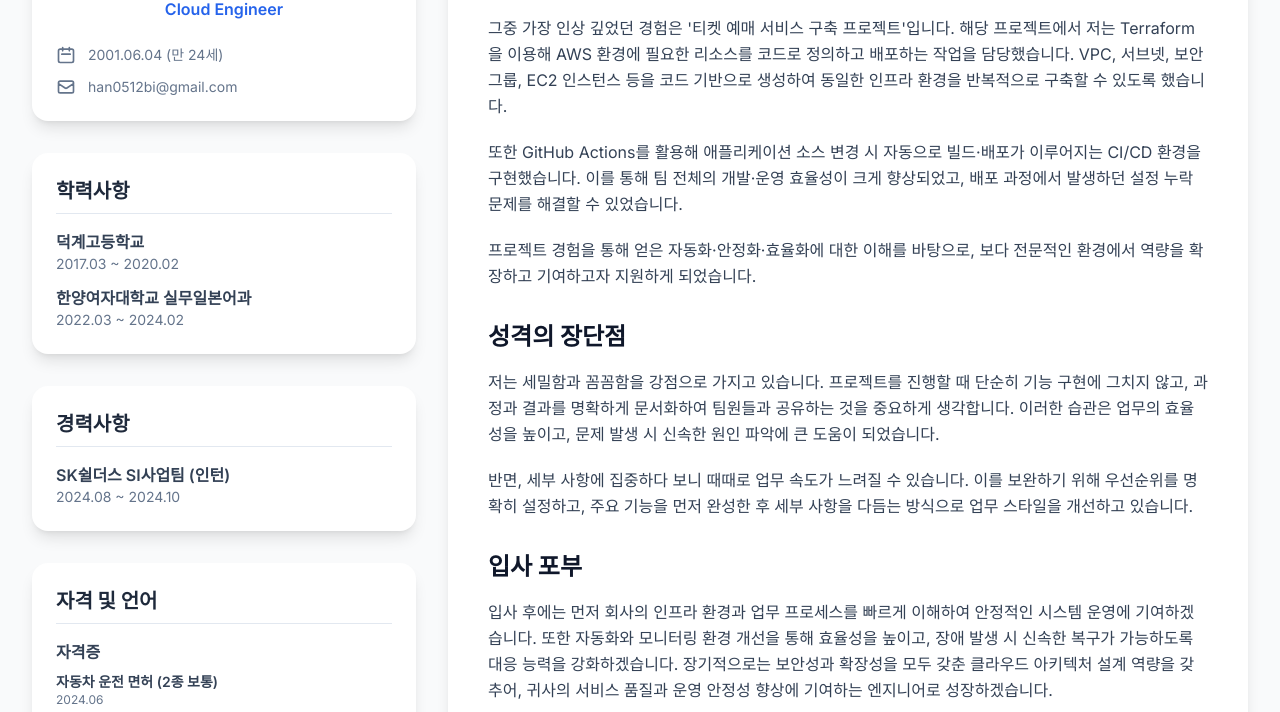
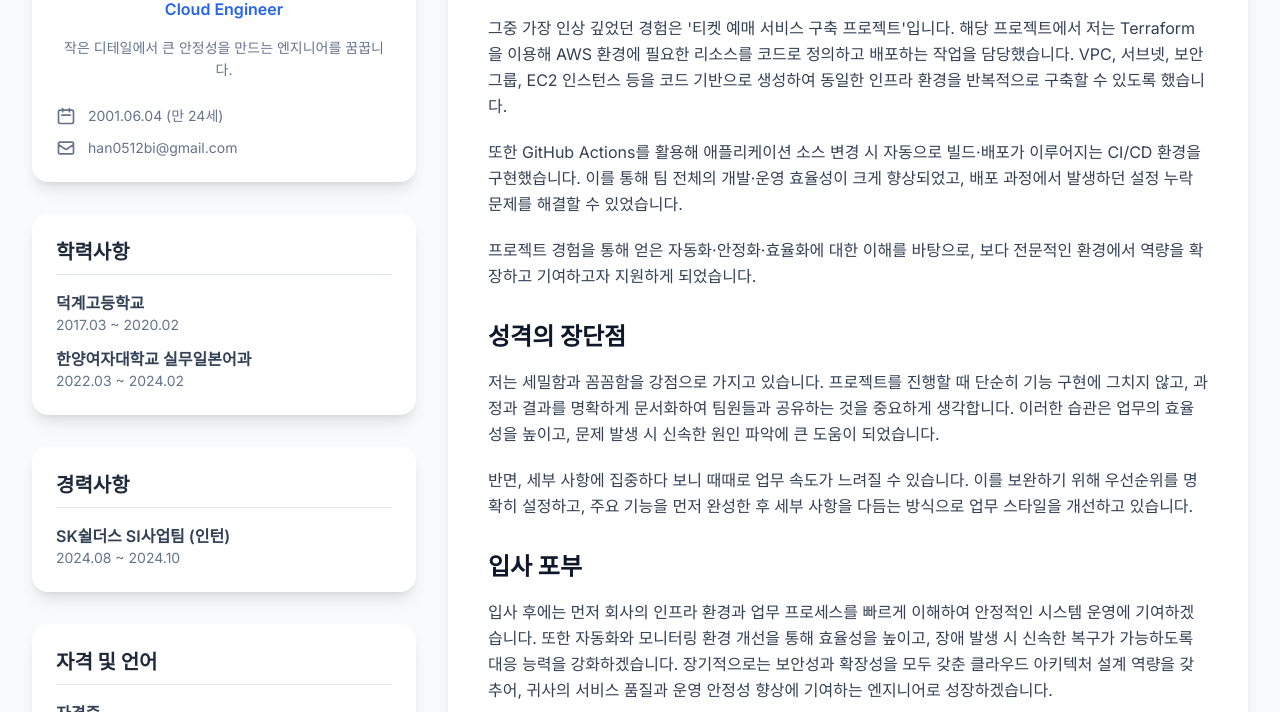
Before and after one commit to bichani/bichani.github.io, a plain HTML site: page index.html in a window 1280 px wide. Shown: the part 388-1100 px from the top of the page. Drawn offline with nearby package versions, Linux system fonts and the light colour scheme.

Commit message:
한 마디 추가

```diff
--- a/index.html
+++ b/index.html
@@ -51,6 +51,9 @@
                     <img src="image.png" alt="프로필 사진" class="w-40 h-auto rounded-md mx-auto mb-4 border-2 border-slate-200">
                     <h1 class="text-3xl font-bold text-slate-900">박한비</h1>
                     <p class="text-blue-600 font-semibold mt-1">Cloud Engineer</p>
+                    <p class="mt-4 text-slate-500 leading-relaxed text-sm">
+                        작은 디테일에서 큰 안정성을 만드는 엔지니어를 꿈꿉니다.
+                    </p>
 
                     <div class="mt-6 space-y-3 text-sm text-left">
                         <div class="flex items-center text-slate-500">
```
